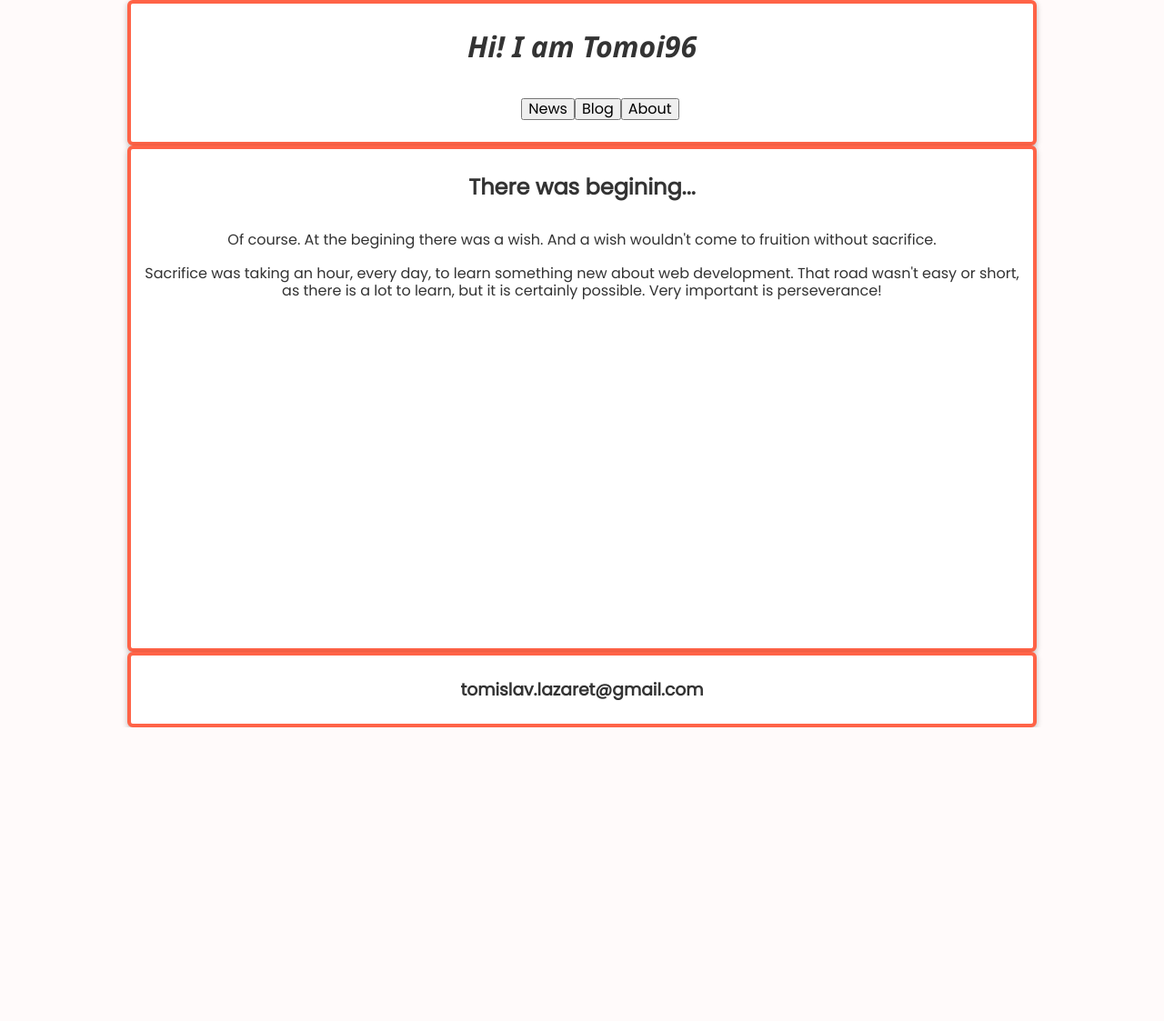
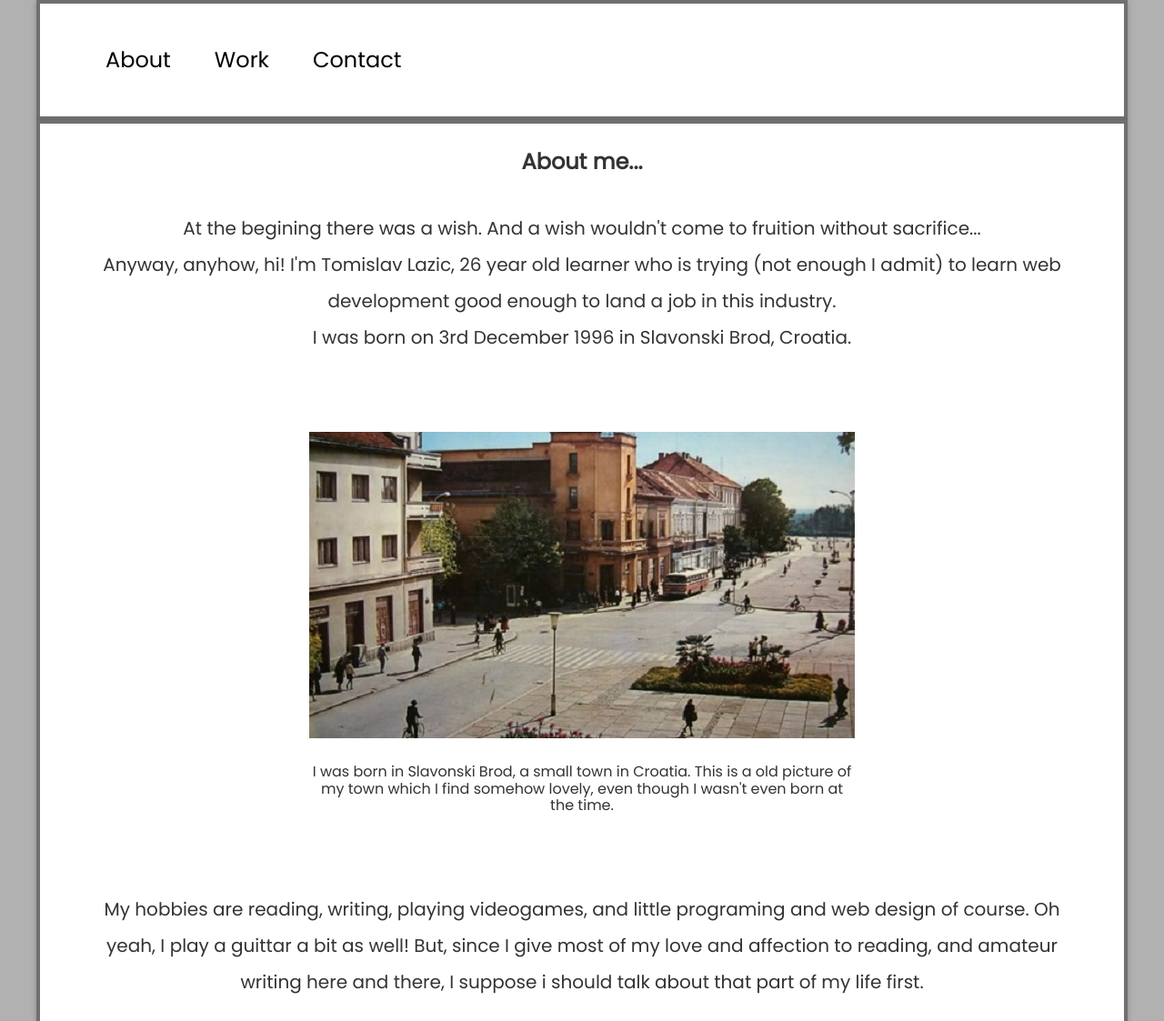
Before and after one commit to Tomoi96/Tomoi96.github.io, a plain HTML site: page index.html in a window 1280 px wide. Shown: the top 1123 px of the page at 91% size. Before the commit the page ends 800 px from the top, so only its background shows below. Drawn offline with Linux system fonts and the light colour scheme.

Commit message:
new content and stylings added

```diff
--- a/index.html
+++ b/index.html
@@ -11,27 +11,42 @@
   <body>
     <div class="task-1 container">
       <header class="item header">
-        <div class="title">
-            <h1>Hi! I am Tomoi96</h1>
-        </div>
         <nav>
             <ul class="navigation">
-                <button><li>News</li></button>
-                <button><li>Blog</li></button>
-                <button><li>About</li></button>
+                <li><a href="#about">About</a></li>
+                <li><a href="#work">Work</a></li>
+                <li><a href="#contact">Contact</a></li>
             </ul>
         </nav>
       </header>
 
       <main class="item main">
         <div class="intro-card">
-        <h2>There was begining...</h2>
-        <p>Of course. At the begining there was a wish. And a wish wouldn't come to fruition without sacrifice. <br><br>Sacrifice was taking an hour, every day, to learn something new about web development. That road wasn't easy or short, as there is a lot to learn, but it is certainly possible. Very important is perseverance!</p>
+        <h2 id="about">About me...</h2>
+        <p>At the begining there was a wish. And a wish wouldn't come to fruition without sacrifice...<br>Anyway, anyhow, hi! I'm Tomislav Lazic, 26 year old learner who is trying (not enough I admit) to learn web development good enough to land a job in this industry.<br>I was born on 3rd December 1996 in Slavonski Brod, Croatia.</p>
         </div>
+
+        <div class="picture">
+        <figure class="old_brod_pic">
+          <img src="resources/images/slavonskibrod.jpg" alt="home town picture" id="old_brod_pic">
+          <figcaption>I was born in Slavonski Brod, a small town in Croatia. This is a old picture of my town which I find somehow lovely, even though I wasn't even born at the time.</figcaption>
+        </figure>
+        </div>
+
+        <div class="intro-card">
+          <p>My hobbies are reading, writing, playing videogames, and little programing and web design of course. Oh yeah, I play a guittar a bit as well! But, since I give most of my love and affection to reading, and amateur writing here and there, I suppose i should talk about that part of my life first. </p>
+        </div>
+
+        <div class="picture">
+          <figure class="old_brod_pic">
+            <img src="resources/images/great-books.jpg" alt="bookshelf" id="old_brod_pic">
+            <figcaption>As a great lover of literature, this image gives me pleasure, just as libraries do!</figcaption>
+          </figure>
+          </div>
       </main>
 
       <footer class="item footer">
-        <h3>tomislav.lazaret@gmail.com</h3>
+        <h3 id="contact">Contact: tomislav.lazaret@gmail.com</h3>
       </footer>
     </div>
   </body>
--- a/resources/css/style.css
+++ b/resources/css/style.css
@@ -7,11 +7,34 @@
   box-sizing: border-box;
 }
 
+:root {
+  --body-border-color: rgb(112, 112, 112);
+  --background-color: rgb(177, 177, 177);
+}
+
 .navigation {
     list-style: none;
     display: flex;
     justify-content: flex-start;
     padding: 0, 0, 0, 1.5rem;
+}
+
+.navigation li {
+  padding: 1.5rem;
+  }
+
+a:visited {
+  color: black;
+}
+
+a:link {
+  color: black;
+  font-size: 1.5rem;
+  text-decoration: none;
+}
+
+a:hover {
+  background-color: var(--body-border-color);
 }
 
 .title {
@@ -24,25 +47,41 @@
 body {
   font-family: "Poppins", sans-serif;
   color: #333;
-  background-color: snow;
+  background-color: var(--background-color);
   margin: 0 auto;
-  max-width: 1000px;
+  max-width: 1200px;
+}
+
+p {
+  font-size: 20px;
+  line-height: 2em;
+  padding-left: 2em;
+  padding-right: 2em;
 }
 
 .item {
   padding: 8px;
   background-color: white;
-  border: 4px solid tomato;
-  border-radius: 6px;
+  border: 4px solid var(--body-border-color);
   box-shadow: 0px 2px 6px rgba(0, 0, 0, 0.25);
 }
 
-.header {
-    justify-items: center;
+.intro-card {
+  display: flex;
+  flex-direction: column;
+  text-align: center;
 }
 
-.height-50 {
-  height: 50vh;
+.picture {
+  display: flex;
+  justify-content: center;
+  margin: 3em 0 3em 0;
+}
+
+figcaption {
+ width: 600px;
+ text-align: center;
+ padding-top: 1.5em;
 }
 
 /* Task 1 */
@@ -53,12 +92,6 @@ body {
     grid-template-rows: auto 1fr auto;
 }
 
-.intro-card {
-  display: flex;
-  flex-direction: column;
-  text-align: center;
-}
-
 .footer {
   text-align: center;
 }
```
Also changed, not shown: resources/images/backart.png (deleted), resources/images/great-books.jpg (added), resources/images/slavonskibrod.jpg (added).
